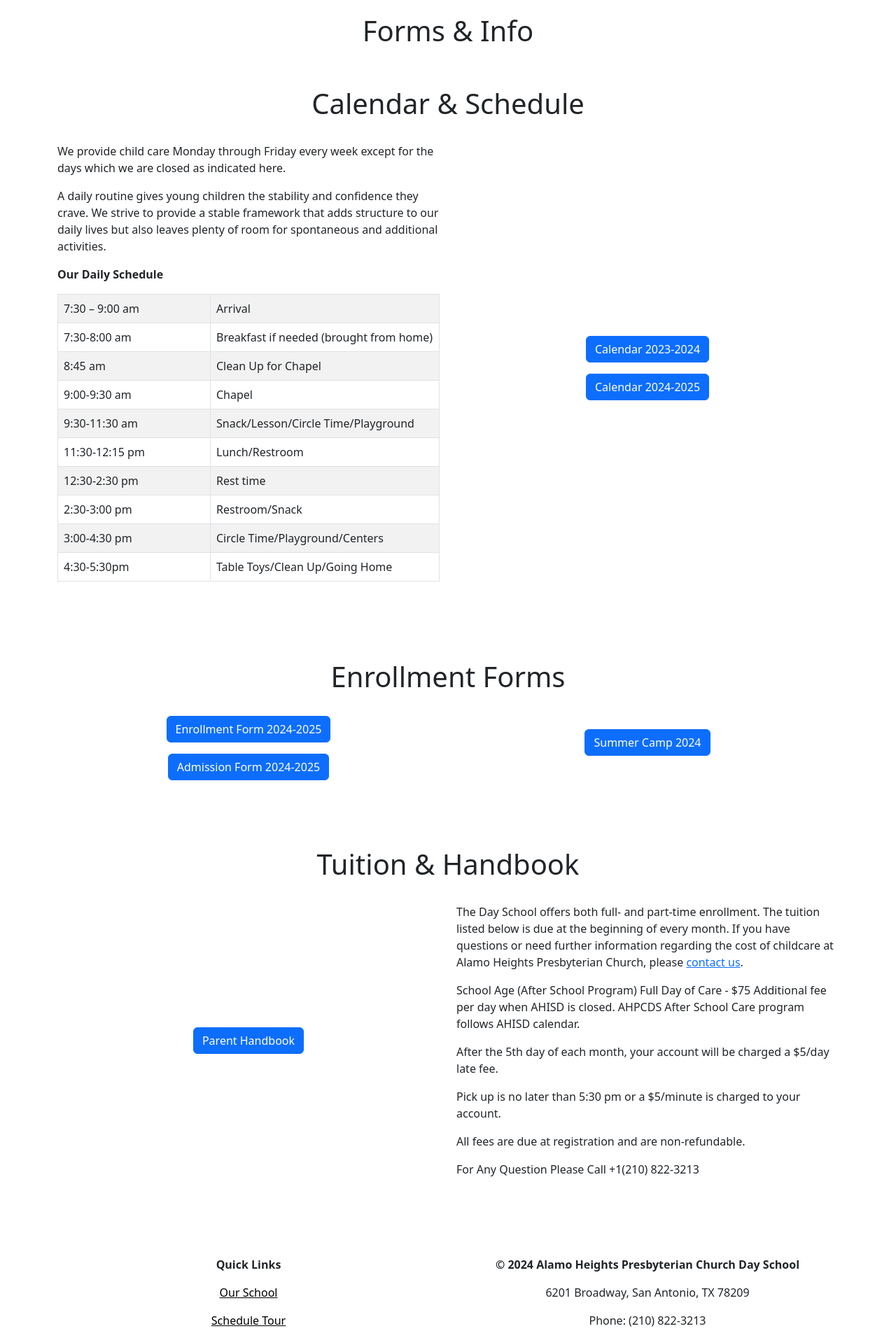
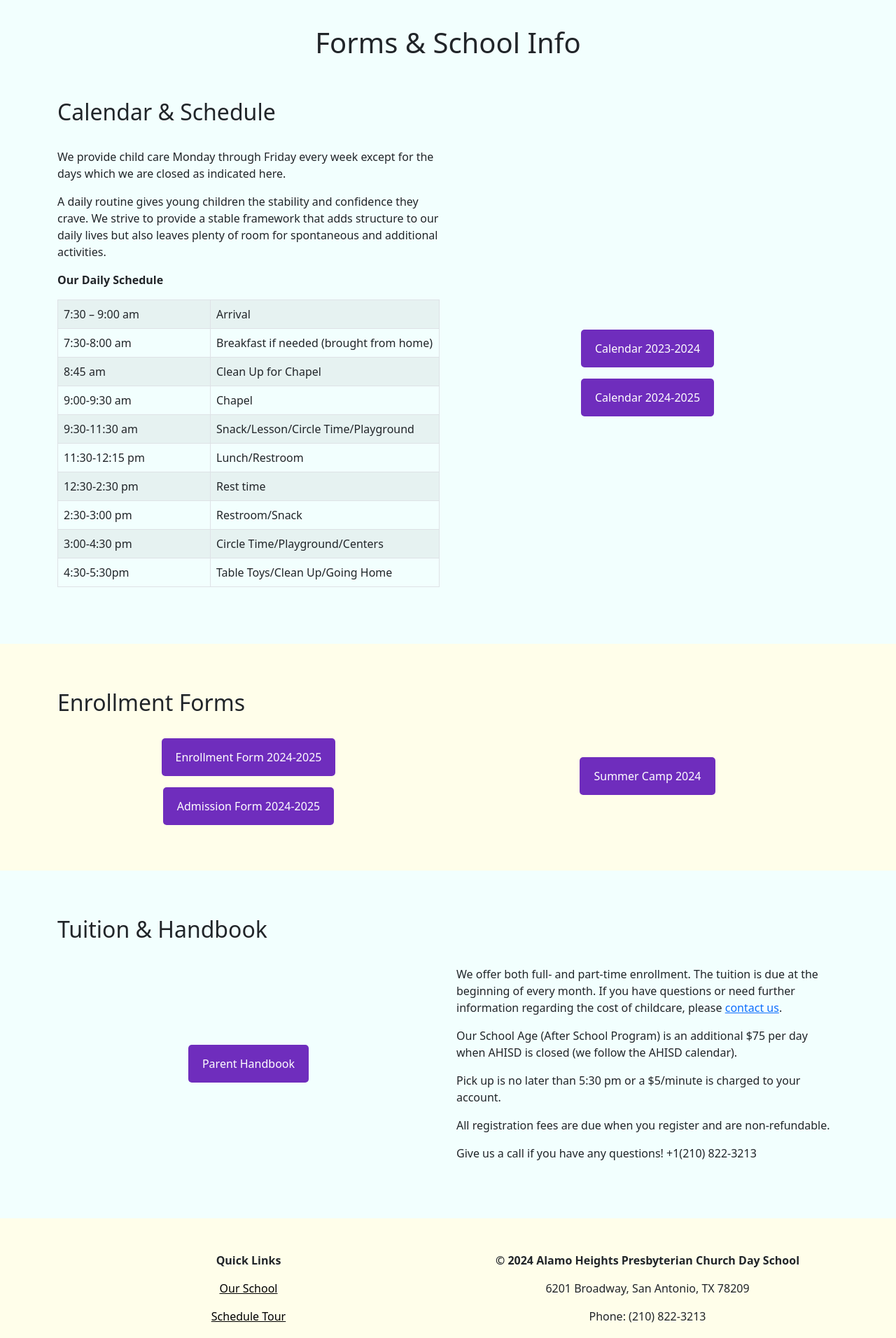
Before and after one commit to bharding216/ahpcds, a SvelteKit app: page /forms in a window 1280 px wide. Shown: the part 180-2092 px from the top of the page at 70% size. Built offline with nearby package versions, Linux system fonts and the light colour scheme.

Commit message:
Update background color and button style for consistency

```diff
--- a/src/routes/+page.svelte
+++ b/src/routes/+page.svelte
@@ -40,11 +40,11 @@
     </div>
 </section>
 
-<section>
+<section class="pb-5">
     <div class="container">
         <div class="text-center py-5">
             <h1 class="mb-5 px-3">Tailored Programs for All Ages</h1>
-            <a href="/our-school" class="btn btn-primary">Check out our classes</a>
+            <a href="/our-school" class="btn btn-primary mb-5">Check out our classes</a>
         </div>
         <div class="row pb-5">
             <div class="col-12 col-md-4 mb-5 mb-sm-0 text-center">
--- a/src/routes/Footer.svelte
+++ b/src/routes/Footer.svelte
@@ -7,7 +7,7 @@
 </script>
 
 <footer>
-    <div class="py-5 mb-4 text-center container">
+    <div class="py-5 pb-5 text-center container">
 
         <div class="row d-flex align-items-center">
             <div class="col-12 col-sm-6 mb-5 mb-sm-0">
@@ -26,10 +26,13 @@
             </div>
         </div>
     </div>
-
 </footer>
 
 <style>
+
+    footer {
+        background-color: var(--light-yellow);
+    }
 
     .social-link {
         color: #000;
--- a/src/routes/contact/+page.svelte
+++ b/src/routes/contact/+page.svelte
@@ -152,7 +152,7 @@
 		border: 1px solid black;
 		box-shadow: 0px 4px 8px 0px rgba(0,0,0,0.2);
         padding: 40px;
-        background-color: rgb(249, 248, 255);
+        background-color: var(--light-yellow);
 	}
 
     @media (max-width: 768px) {
--- a/src/routes/forms/+page.svelte
+++ b/src/routes/forms/+page.svelte
@@ -12,23 +12,20 @@
     <meta name="description" content="AHPCDS Forms" />
 </svelte:head>
 
-<section class="py-5">
+<section class="teal-section-with-padding">
     <div class="container">
         <div class="row">
-            <div class="col text-center">
-                <h1>Forms & Info</h1>
+            <div class="col text-center pb-5">
+                <h1>Forms & School Info</h1>
             </div>
         </div>
-    </div>
-</section>
 
-<section class="pb-5">
-    <div class="container">
         <div class="row pb-4">
             <div class="col">
-                <h1>Calendar & Schedule</h1>
+                <h2>Calendar & Schedule</h2>
             </div>
         </div>
+
         <div class="row">
             <div class="col-12 col-sm-6 mb-5 mb-sm-0">
                 <p>We provide child care Monday through Friday every week except for the days which we are closed as indicated here.</p>
@@ -89,11 +86,11 @@
 </section>
 
 
-<section class="py-5">
+<section class="yellow-section">
     <div class="container">
         <div class="row pb-4">
             <div class="col">
-                <h1>Enrollment Forms</h1>
+                <h2>Enrollment Forms</h2>
             </div>
         </div>
         <div class="row">
@@ -109,11 +106,11 @@
 </section>
 
 
-<section class="py-5">
+<section class="teal-section-with-padding">
     <div class="container">
         <div class="row pb-4">
             <div class="col">
-                <h1>Tuition & Handbook</h1>
+                <h2>Tuition & Handbook</h2>
             </div>
         </div>
         <div class="row">
@@ -122,16 +119,14 @@
             </div>
             <div class="col-12 col-sm-6">
                 <p>
-                    The Day School offers both full- and part-time enrollment.
-                    The tuition listed below is due at the beginning of every month. If you have questions or need further information regarding the cost of childcare at Alamo Heights Presbyterian Church, please <a href="/contact">contact us</a>.
+                    We offer both full- and part-time enrollment.
+                    The tuition is due at the beginning of every month.
+                    If you have questions or need further information regarding the cost of childcare, please <a href="/contact">contact us</a>.
                 </p>
-                <p>
-                    School Age (After School Program) Full Day of Care - $75 Additional fee per day when AHISD is closed. AHPCDS After School Care program follows AHISD calendar.
-                </p>
-                <p>After the 5th day of each month, your account will be charged a $5/day late fee.</p>
+                <p>Our School Age (After School Program) is an additional $75 per day when AHISD is closed (we follow the AHISD calendar).</p>
                 <p>Pick up is no later than 5:30 pm or a $5/minute is charged to your account.</p>
-                <p>All fees are due at registration and are non-refundable.</p>
-                <p>For Any Question Please Call +1(210) 822-3213</p>
+                <p>All registration fees are due when you register and are non-refundable.</p>
+                <p>Give us a call if you have any questions! +1(210) 822-3213</p>
             </div>
         </div>
     </div>
--- a/src/routes/styles.css
+++ b/src/routes/styles.css
@@ -1,12 +1,41 @@
 :root {
-    --dark-green: #006c84;
-    --medium-green: #6eb5c0;
-    --light-green: #e4faff;
+    --dark-purple: #6f2dbd;
+    --medium-purple: #a663cc;
+    --light-purple: #e5d7fc;
+    --light-yellow: #fffeea;
+    --light-orange: #fff0e4;
+    --teal: #f2fffe;
     --white: #ffffff;
+    --off-white: #f8f8f8;
     --black: #000000;
-    --accent-color: #ffccbb;
   }
 
-  .unstyled-link {
-    text-decoration: underline;
-    color: var(--black);}
+.unstyled-link {
+  text-decoration: underline;
+  color: var(--black);
+}
+
+.btn-primary {
+  background-color: var(--dark-purple);
+  color: var(--white);
+  border: none;
+  padding: 15px 20px;
+  border-radius: 5px;
+  cursor: pointer;
+}
+
+.btn-primary:hover {
+  background-color: var(--medium-purple);
+}
+
+.teal-section-with-padding {
+  background-color: var(--teal);
+  padding-top: 65px;
+  padding-bottom: 65px;
+}
+
+.yellow-section {
+  background-color: var(--light-yellow);
+  padding-top: 65px;
+  padding-bottom: 65px;
+}
```
Also changed, not shown: src/routes/our-school/+page.svelte (+5 -8 lines).
